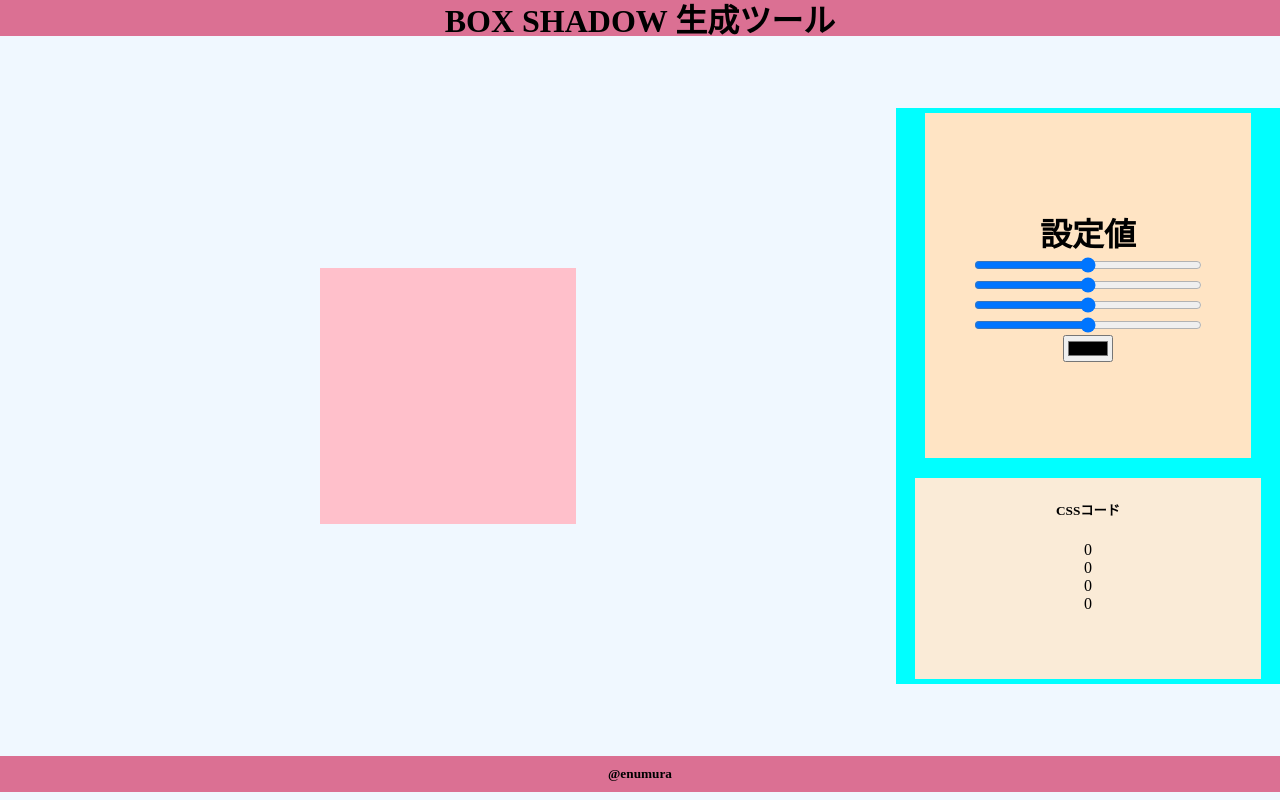
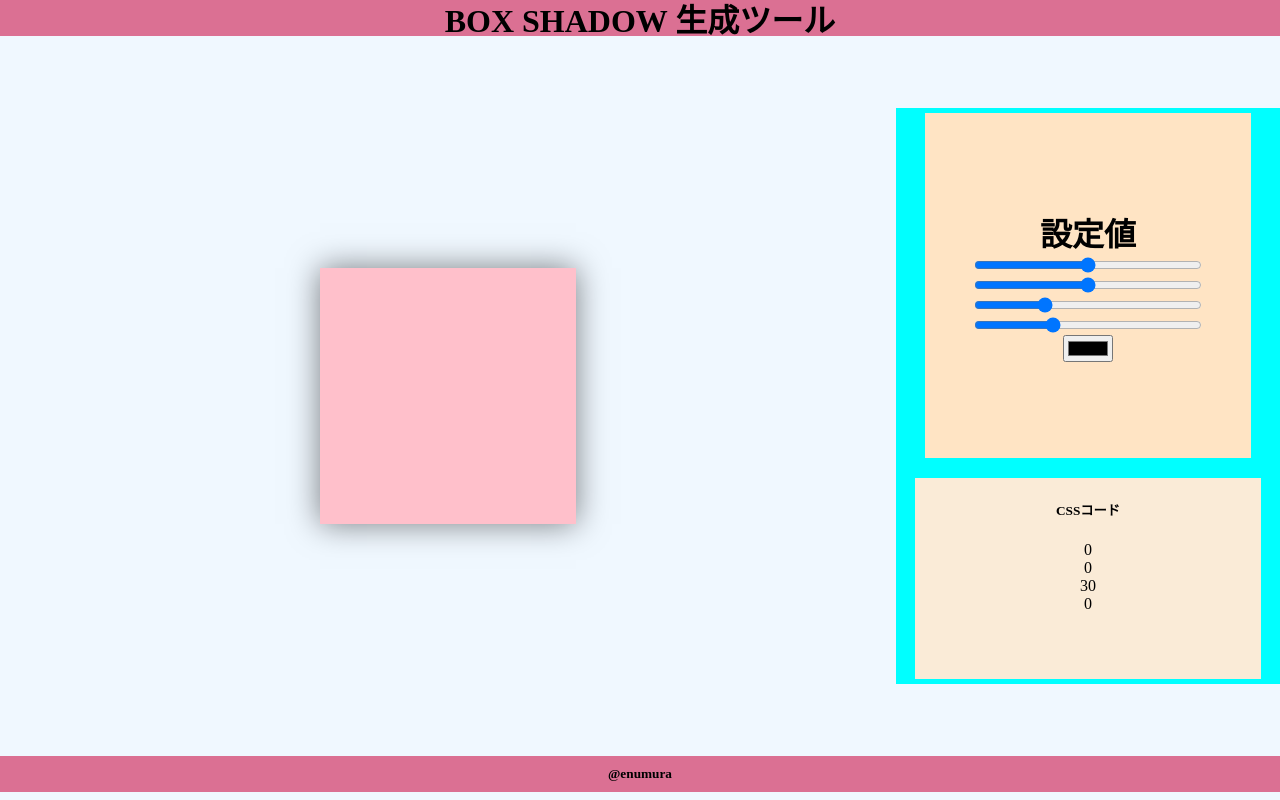
Before and after one commit to enumura1/box-shadow-tool, a Vue app: page / in a window 1280 px wide. Built offline with nearby package versions, Linux system fonts and the light colour scheme.

Commit message:
fix:slider min value

```diff
--- a/src/App.vue
+++ b/src/App.vue
@@ -13,8 +13,8 @@
           <h1>設定値</h1>
           <input v-model="sliderTop" class="slider" type="range" min="-50" max="50">
           <input v-model="sliderRight" class="slider" type="range" min="-50" max="50">
-          <input v-model="sliderBlurRadius" class="slider" type="range" min="-50" max="50">
-          <input v-model="sliderSpreadRadius" class="slider" type="range" min="-50" max="50">
+          <input v-model="sliderBlurRadius" class="slider" type="range" min="0" max="100">
+          <input v-model="sliderSpreadRadius" class="slider" type="range" min="-50" max="100">
           <input type="color">
         </div>
         <div id="codeContainer">
@@ -38,7 +38,7 @@ export default {
     return {
       sliderTop: 0,
       sliderRight: 0,
-      sliderBlurRadius: 0,
+      sliderBlurRadius: 30,
       sliderSpreadRadius: 0,
     };
   },
```
